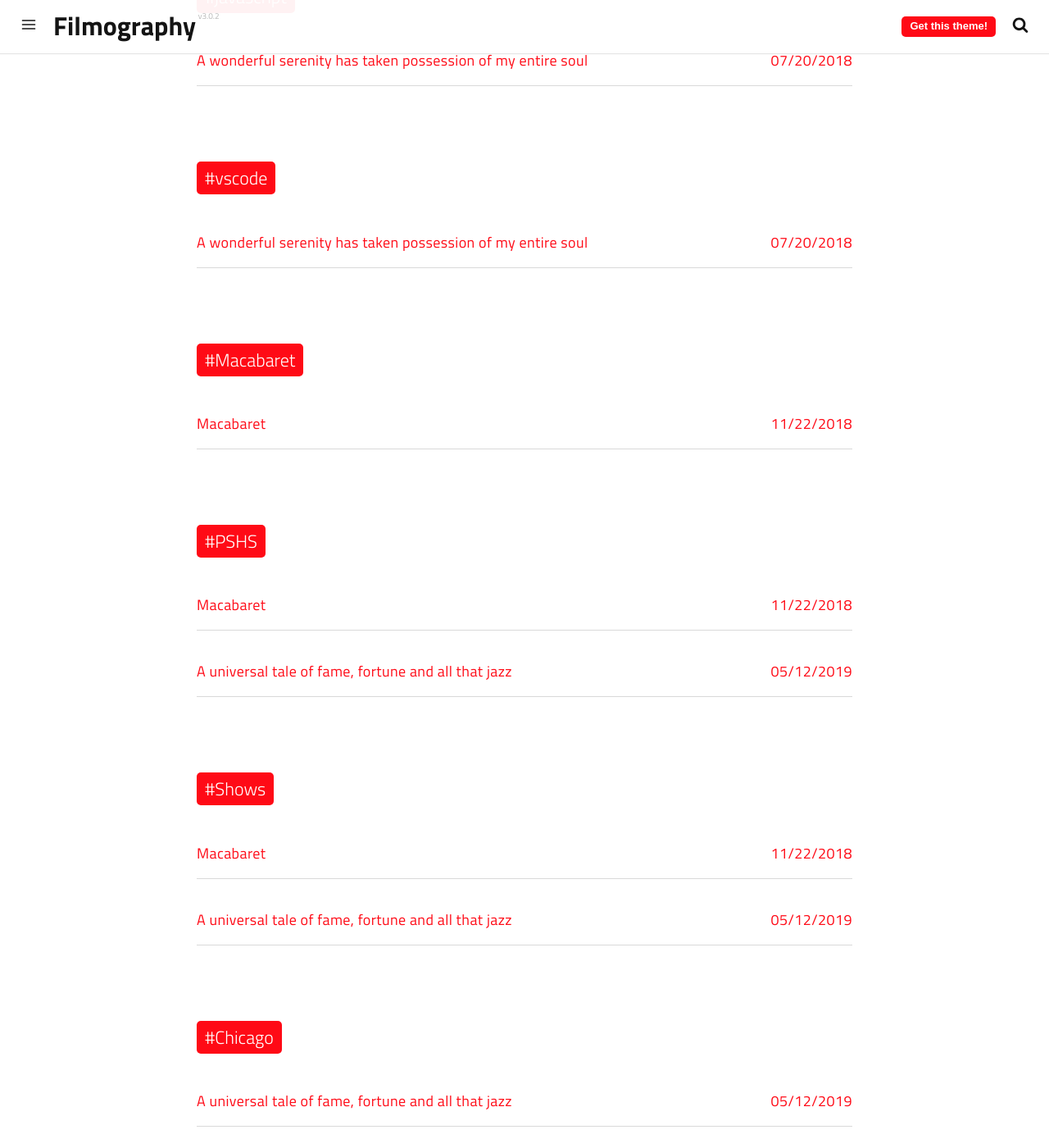
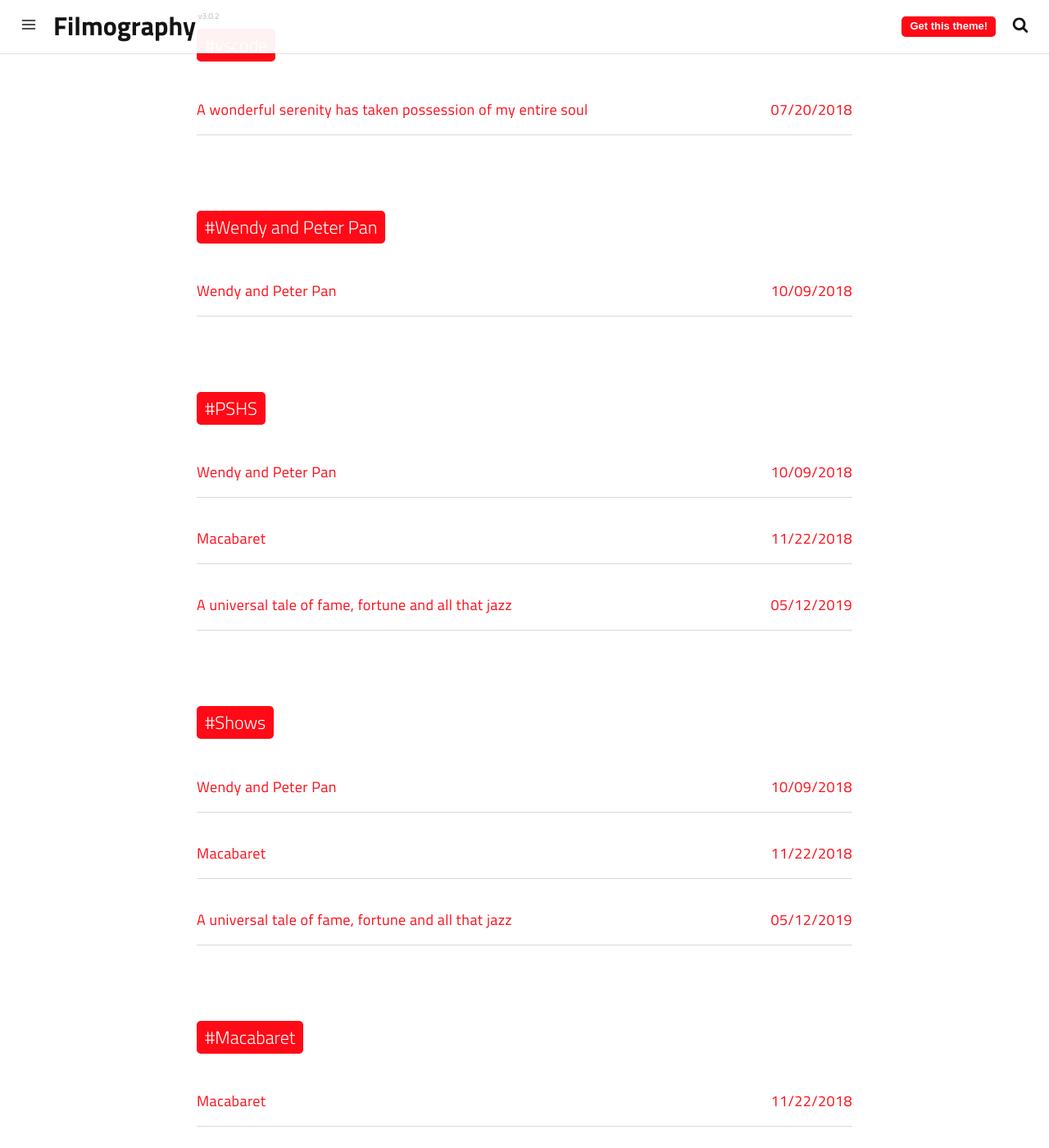
Before and after one commit to netmarshall/Filmography, a Jekyll site: the page built from tags.html, in a window 1280 px wide and 1400 px high, scrolled down 6280 px. Shown: the whole window at 82% size. Built offline with Jekyll 4.4.1, drawn with Linux system fonts in a browser that asks for light colours; a script that is not in the unit is left out; some of the changed text lies outside the part shown.

Commit message:
Update 2011-04-04-the-quick-brown-fox-jumps-over-a-lazy-dog.md

```diff
--- a/_posts/2011-04-04-the-quick-brown-fox-jumps-over-a-lazy-dog.md
+++ b/_posts/2011-04-04-the-quick-brown-fox-jumps-over-a-lazy-dog.md
@@ -1,15 +1,16 @@
 ---
 date: 2018-10-09 12:26:40
 layout: post
-title: The quick brown fox jumps over a lazy dog
+title: Wendy and Peter Pan
 subtitle: Lorem ipsum dolor sit amet, consectetur adipisicing elit.
 description: Lorem ipsum dolor sit amet, consectetur adipisicing elit, sed do eiusmod tempor incididunt ut labore et dolore magna aliqua.
-image: https://res.cloudinary.com/dm7h7e8xj/image/upload/c_scale,w_760/v1506079212/jekflix-capa_vfhuzh.png
-optimized_image: https://res.cloudinary.com/dm7h7e8xj/image/upload/c_scale,w_380/v1506079212/jekflix-capa_vfhuzh.png
+image: https://netmarshall.github.io/Filmography/assets/img/Wendy-and-Peter-Pan-Square.jpg
+optimized_image: https://netmarshall.github.io/Filmography/assets/img/Wendy-and-Peter-Pan-Square.jpg
 category: css
 tags:
-  - css
-  - tips
+  - Wendy and Peter Pan
+  - PSHS
+  - Shows
 author: thiagorossener
 ---
 
```
